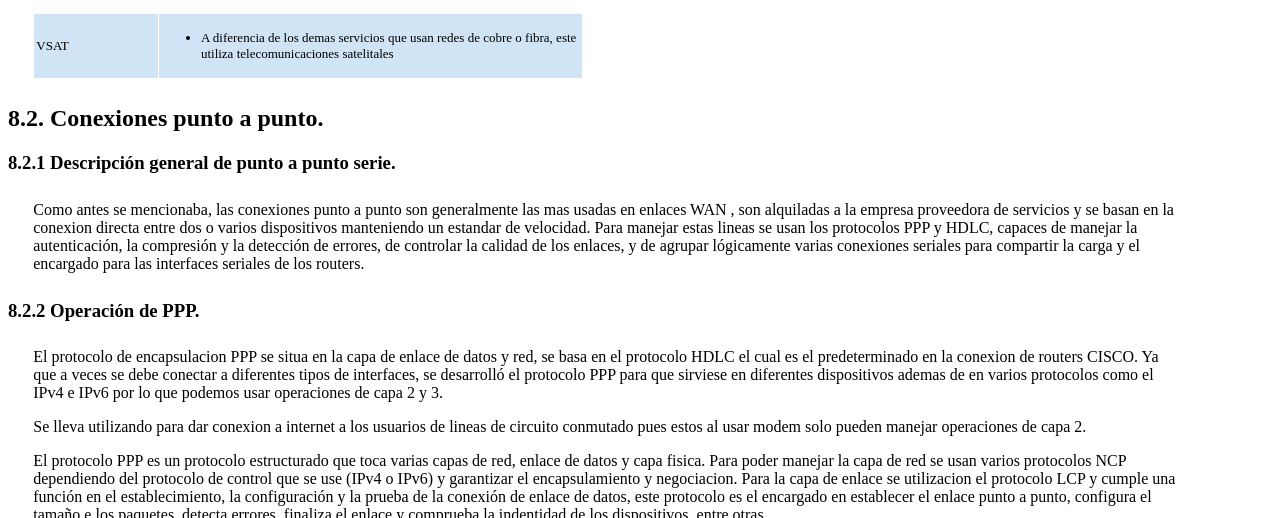
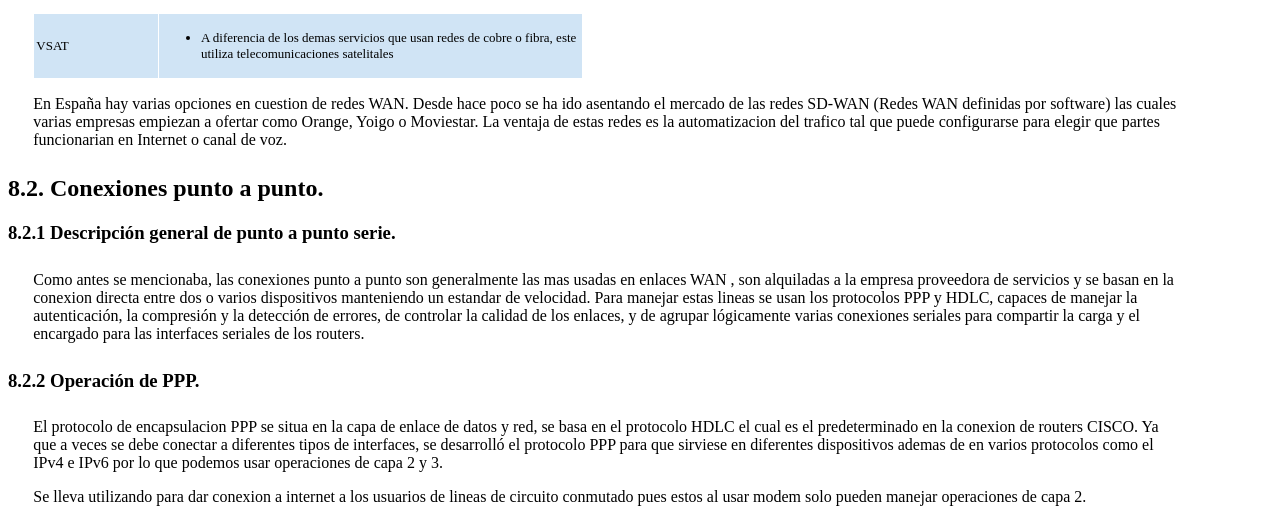
Before and after one commit to Labraca/Trabajo_WAN_TAR, a plain HTML site: page index.html in a window 1280 px wide. Shown: the part 2052-2570 px from the top of the page. Drawn offline with Linux system fonts and the light colour scheme.

Commit message:
Update index.html

```diff
--- a/index.html
+++ b/index.html
@@ -167,7 +167,11 @@ table.paleBlueRows tfoot td {
             </tr>
             </tbody>
             </table>
-            <p></p>
+            <p>En España hay varias opciones en cuestion de redes WAN. Desde hace poco se ha ido asentando el mercado
+        de las redes SD-WAN (Redes WAN definidas por software) las cuales varias empresas empiezan a ofertar
+        como Orange, Yoigo o Moviestar. La ventaja de estas redes es la automatizacion del trafico tal que puede
+        configurarse para elegir que partes funcionarian en Internet o canal de voz.
+      </p>
      </h5>
     <h2 id="8-2">8.2.	Conexiones	punto	a	punto.</h2>
     <h3 id="8-2-1">8.2.1	Descripción	general	de	punto	a	punto	serie.</h3>
```
